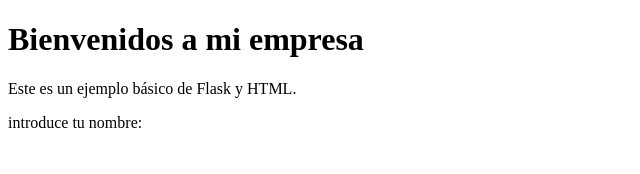
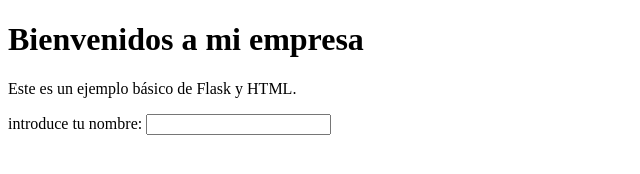
Before and after one commit to johnNaduer/practice_python, a plain HTML site: page practice_flask/templates/index2.html in a window 1280 px wide. Shown: the whole page, without its empty margins (0-640 px from the left). Drawn offline with Linux system fonts and the light colour scheme.

Commit message:
feat: update code

```diff
--- a/practice_flask/templates/index2.html
+++ b/practice_flask/templates/index2.html
@@ -9,6 +9,7 @@
     <p>Este es un ejemplo básico de Flask y HTML.</p>
     <form action="/" method="POST">
         <label for = "name">introduce tu nombre: </label>
+        <input type="text" id="name" name="name">
     </form>
 </body>
 </html>
```
